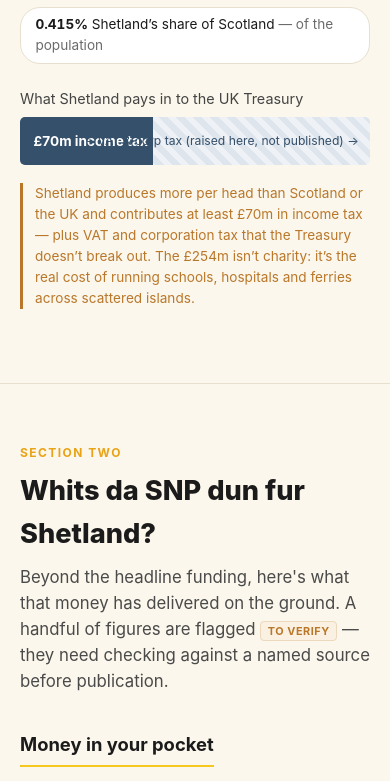
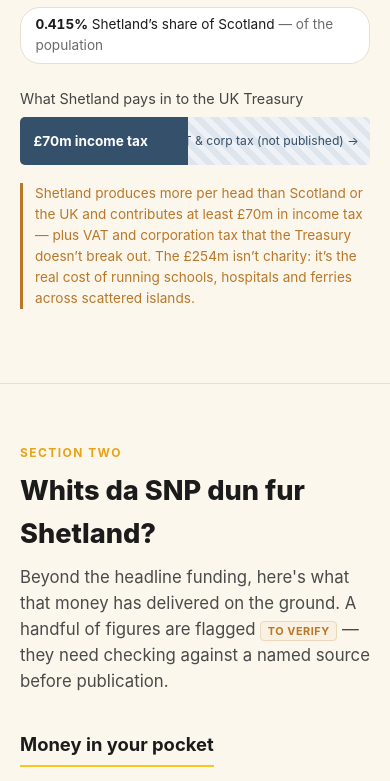
Before and after one commit to ShetlandJ/da-siller-fae-holyrood, a website built with Vite: page index.html in a window 390 px wide. Shown: the part 2592-3373 px from the top of the page. Built offline with nearby package versions, Linux system fonts and the light colour scheme.

Commit message:
Fix contribution-bar overlap on mobile, retarget URL to shetlandj.github.io/hmg
The unknown label was absolutely positioned across the whole track, so on a
narrow column it slid behind the solid "£70m" segment. Now confined to the
hatched portion only (padding-left matches the known width). Shortened the
trailing label and widened the known portion to 48% under 600px so "£70m
income tax" reads without clipping.

Also retarget the share-card footer URL and README/CLAUDE.md references to
the new repo slug.

Co-Authored-By: Claude Opus 4.7 (1M context) <noreply@anthropic.com>

```diff
--- a/src/charts/bars.js
+++ b/src/charts/bars.js
@@ -29,7 +29,7 @@ export function renderValue(container, vfm) {
     <div class="contrib-label">What Shetland pays in to the UK Treasury</div>
     <div class="contrib-track">
       <div class="contrib-known">£${vfm.paysIn}m income tax</div>
-      <div class="contrib-unknown">+ VAT &amp; corp tax (raised here, not published) →</div>
+      <div class="contrib-unknown">+ VAT &amp; corp tax (not published) →</div>
     </div>
   `;
   container.appendChild(contrib);
--- a/src/charts/sharecard.js
+++ b/src/charts/sharecard.js
@@ -87,7 +87,7 @@ function draw(canvas, stat, fmt) {
   ctx.fillStyle = '#8f8a7c';
   ctx.font = `500 26px ${FONT}`;
   ctx.textBaseline = 'bottom';
-  ctx.fillText('Figures from public sources · shetlandj.github.io/da-siller-fae-holyrood', pad, h - pad - 26);
+  ctx.fillText('Figures from public sources · shetlandj.github.io/hmg', pad, h - pad - 26);
 
   // brand band
   ctx.fillStyle = '#fff06b';
--- a/src/styles.css
+++ b/src/styles.css
@@ -368,13 +368,17 @@ section.block {
 .contrib-unknown {
   position: absolute;
   inset: 0;
+  /* sit ONLY inside the hatched portion so it can't collide with the solid bar */
+  padding-left: 38%;
   display: flex;
   align-items: center;
   justify-content: flex-end;
-  padding: 0 0.7rem;
+  padding-right: 0.7rem;
   font-size: 0.76rem;
   color: var(--slate);
   text-align: right;
+  white-space: nowrap;
+  overflow: hidden;
 }
 .contrib-known {
   position: absolute;
@@ -400,6 +404,14 @@ section.block {
   .contrib-known {
     width: 38%;
     transition: none;
+  }
+}
+@media (max-width: 600px) {
+  .contrib-known.grown {
+    width: 48%;
+  }
+  .contrib-unknown {
+    padding-left: 48%;
   }
 }
 .chips {
```
Also changed, not shown: CLAUDE.md (+2 -2 lines), README.md.
